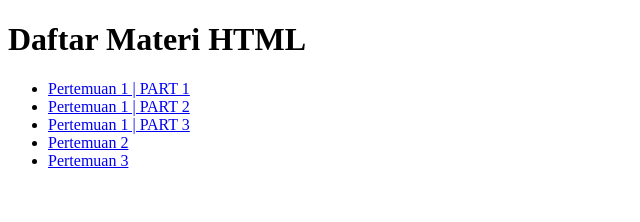
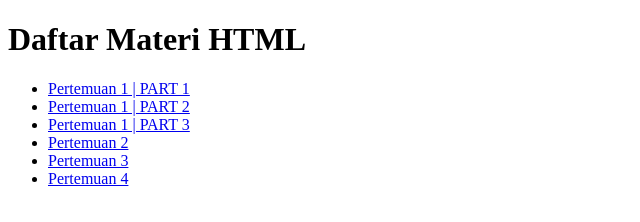
Before and after one commit to kayissun/Pembelajaran, a plain HTML site: page web depan.html in a window 1280 px wide. Shown: the whole page, without its empty margins (0-640 px from the left). Drawn offline with Linux system fonts and the light colour scheme.

Commit message:
Update web depan.html

```diff
--- a/web depan.html
+++ b/web depan.html
@@ -11,6 +11,7 @@
     <li><a href="Pertemuan1/index3.html">Pertemuan 1 | PART 3</a></li>
     <li><a href="Pertemuan2-copy/index.html">Pertemuan 2</a></li>
     <li><a href="Pertemuan3/index.html">Pertemuan 3</a></li>
+    <li><a href="Pertemuan4/login.html">Pertemuan 4</a></li
   </ul>
 </body>
 </html>
```
